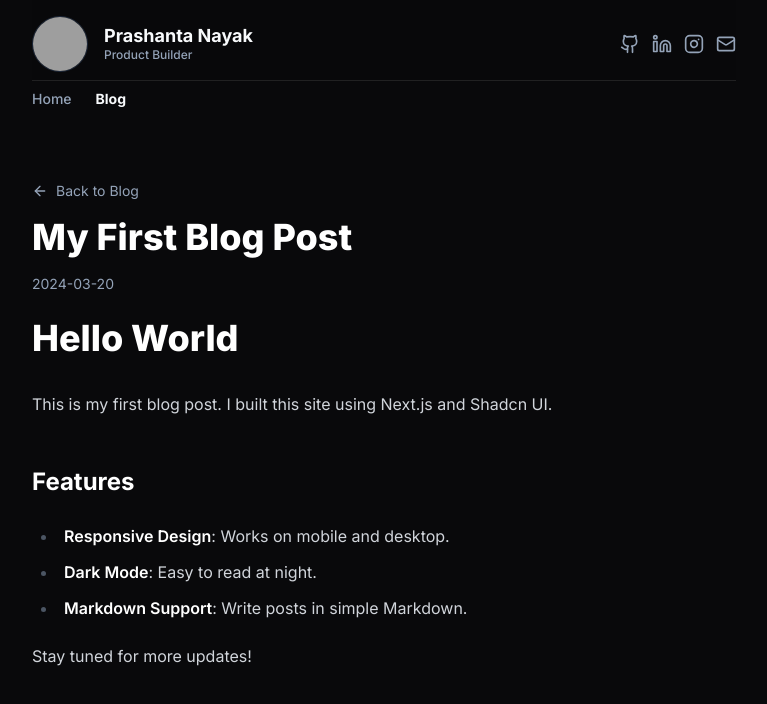
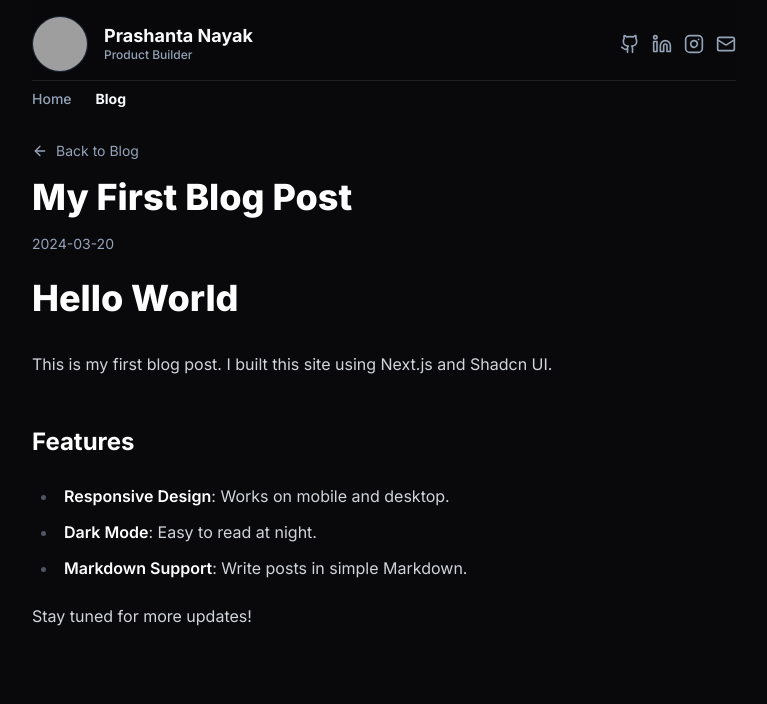
Before and after one commit to urperfectdude/prashanta-is-a-dev, a Next.js app: page /blog/first-post in a window 1280 px wide. Shown: the top 704 px of the page, without its empty margins (256-1023 px from the left). Built offline with nearby package versions, Linux system fonts and the light colour scheme; no server answers; grey boxes are pictures that could not be loaded; a web font is replaced by a local one.

Commit message:
fix: reduce blog header gap and update favicon

```diff
--- a/app/blog/[slug]/page.tsx
+++ b/app/blog/[slug]/page.tsx
@@ -22,7 +22,7 @@ export default async function PostPage(props: { params: Promise<{ slug: string }
   }
 
   return (
-    <main className="py-6 md:py-8 animate-in fade-in duration-500">
+    <main className="pt-0 pb-6 md:pt-0 md:pb-8 animate-in fade-in duration-500">
       <Link href="/blog" className="inline-flex items-center text-sm text-muted-foreground hover:text-foreground mb-4">
         <ArrowLeft className="mr-2 h-4 w-4" />
         Back to Blog
--- a/app/layout.tsx
+++ b/app/layout.tsx
@@ -14,6 +14,9 @@ const playfair = Playfair_Display({ subsets: ['latin'], variable: '--font-serif'
 export const metadata: Metadata = {
   title: 'Prashant Nayak',
   description: 'Product-driven professional with 2+ years of cross-functional experience.',
+  icons: {
+    icon: 'https://raw.githubusercontent.com/urperfectdude/prashanta-is-a-dev/main/public/badal-ps.jpg',
+  },
 }
 
 export default function RootLayout({
--- a/components/navigation-tabs.tsx
+++ b/components/navigation-tabs.tsx
@@ -14,7 +14,7 @@ export function NavigationTabs() {
 
   return (
     // Removed border-b. Reduced margin/padding.
-    <div className="flex items-center gap-6 pb-2 mb-4 mt-2">
+    <div className="flex items-center gap-6 pb-2 mb-2 mt-2">
       {tabs.map((tab) => {
         const isActive = pathname === tab.href || (tab.href !== '/' && pathname?.startsWith(tab.href))
         return (
```
